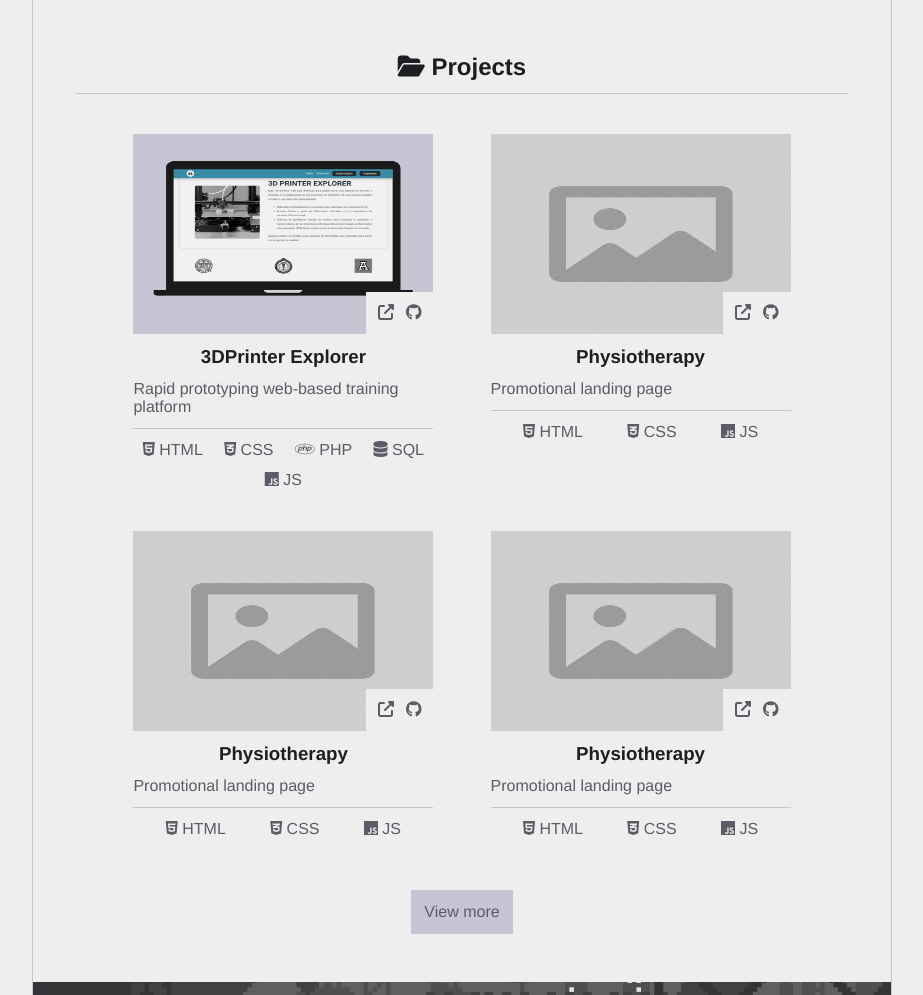
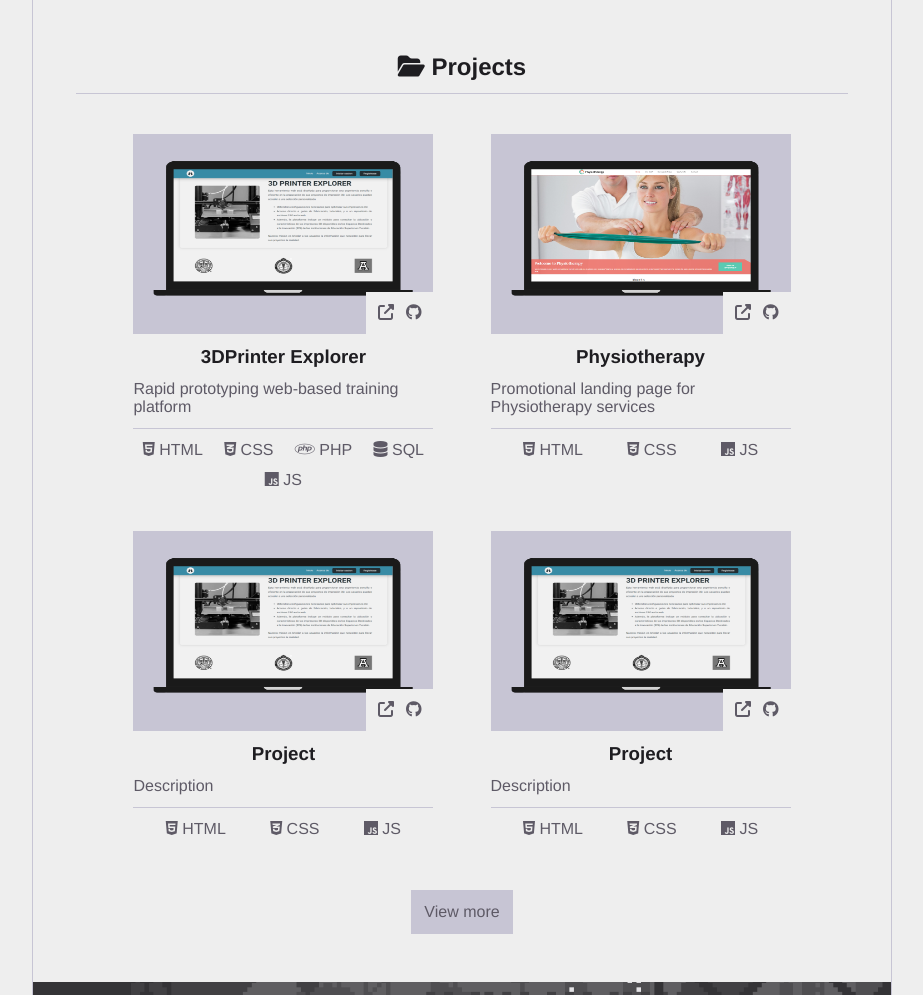
Before and after one commit to DenilsonNM/Portfolio, a plain HTML site: page index.html in a window 1280 px wide. Shown: the part 1220-2215 px from the top of the page, without its empty margins (178-1101 px from the left). Drawn offline with nearby package versions, Linux system fonts and the light colour scheme.

Commit message:
section projects

```diff
--- a/index.html
+++ b/index.html
@@ -296,16 +296,17 @@
 
           <article class="wow animate__animated animate__fadeInUp">
             <figure>
-              <img src="files/noimage.png" alt="">
+              <img src="files/psi.png" alt="">
               <div class="div_hover_project">
-                <a href="" target="_blank"><i class="fa-solid fa-up-right-from-square"></i></a>
-                <a href="" target="_blank">
+                <a href="https://denilsonnm.github.io/Physiotherapy-LandingPage/" target="_blank"><i
+                    class="fa-solid fa-up-right-from-square"></i></a>
+                <a href="https://github.com/DenilsonNM/Physiotherapy-LandingPage.git" target="_blank">
                   <i class="fa-brands fa-github"></i>
                 </a>
               </div>
             </figure>
             <h3 class="h3_title_project">Physiotherapy</h3>
-            <p class="p_project_desc">Promotional landing page</p>
+            <p class="p_project_desc">Promotional landing page for Physiotherapy services</p>
             <div class="div_tags_project">
               <p><i class="fa-brands fa-html5"></i>
                 HTML</p>
@@ -316,7 +317,7 @@
 
           <article class="wow animate__animated animate__fadeInUp">
             <figure>
-              <img src="files/noimage.png" alt="">
+              <img src="files/3dp.png" alt="">
               <div class="div_hover_project">
                 <a href="" target="_blank"><i class="fa-solid fa-up-right-from-square"></i></a>
                 <a href="" target="_blank">
@@ -324,8 +325,8 @@
                 </a>
               </div>
             </figure>
-            <h3 class="h3_title_project">Physiotherapy</h3>
-            <p class="p_project_desc">Promotional landing page</p>
+            <h3 class="h3_title_project">Project</h3>
+            <p class="p_project_desc">Description</p>
             <div class="div_tags_project">
               <p><i class="fa-brands fa-html5"></i>
                 HTML</p>
@@ -336,7 +337,7 @@
 
           <article class="wow animate__animated animate__fadeInUp">
             <figure>
-              <img src="files/noimage.png" alt="">
+              <img src="files/3dp.png" alt="">
               <div class="div_hover_project">
                 <a href="" target="_blank"><i class="fa-solid fa-up-right-from-square"></i></a>
                 <a href="" target="_blank">
@@ -344,8 +345,8 @@
                 </a>
               </div>
             </figure>
-            <h3 class="h3_title_project">Physiotherapy</h3>
-            <p class="p_project_desc">Promotional landing page</p>
+            <h3 class="h3_title_project">Project</h3>
+            <p class="p_project_desc">Description</p>
             <div class="div_tags_project">
               <p><i class="fa-brands fa-html5"></i>
                 HTML</p>
@@ -355,7 +356,7 @@
           </article>
         </div>
 
-        <a href="" class="btn_1">View more</a>
+        <a class="btn_1">View more</a>
       </section>
 
       <!-- ------------------------------------- -->
```
Also changed, not shown: files/psi.png (added).
